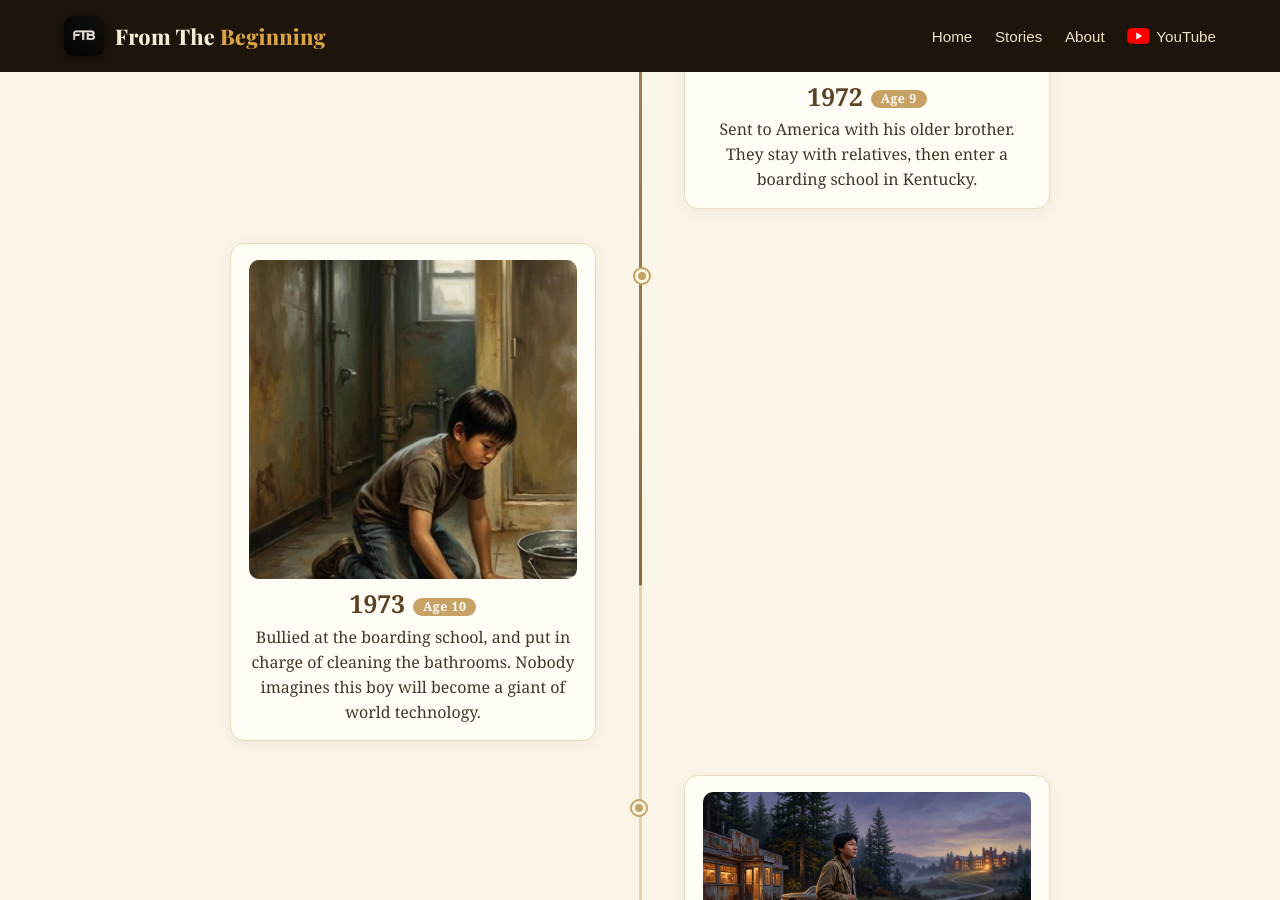
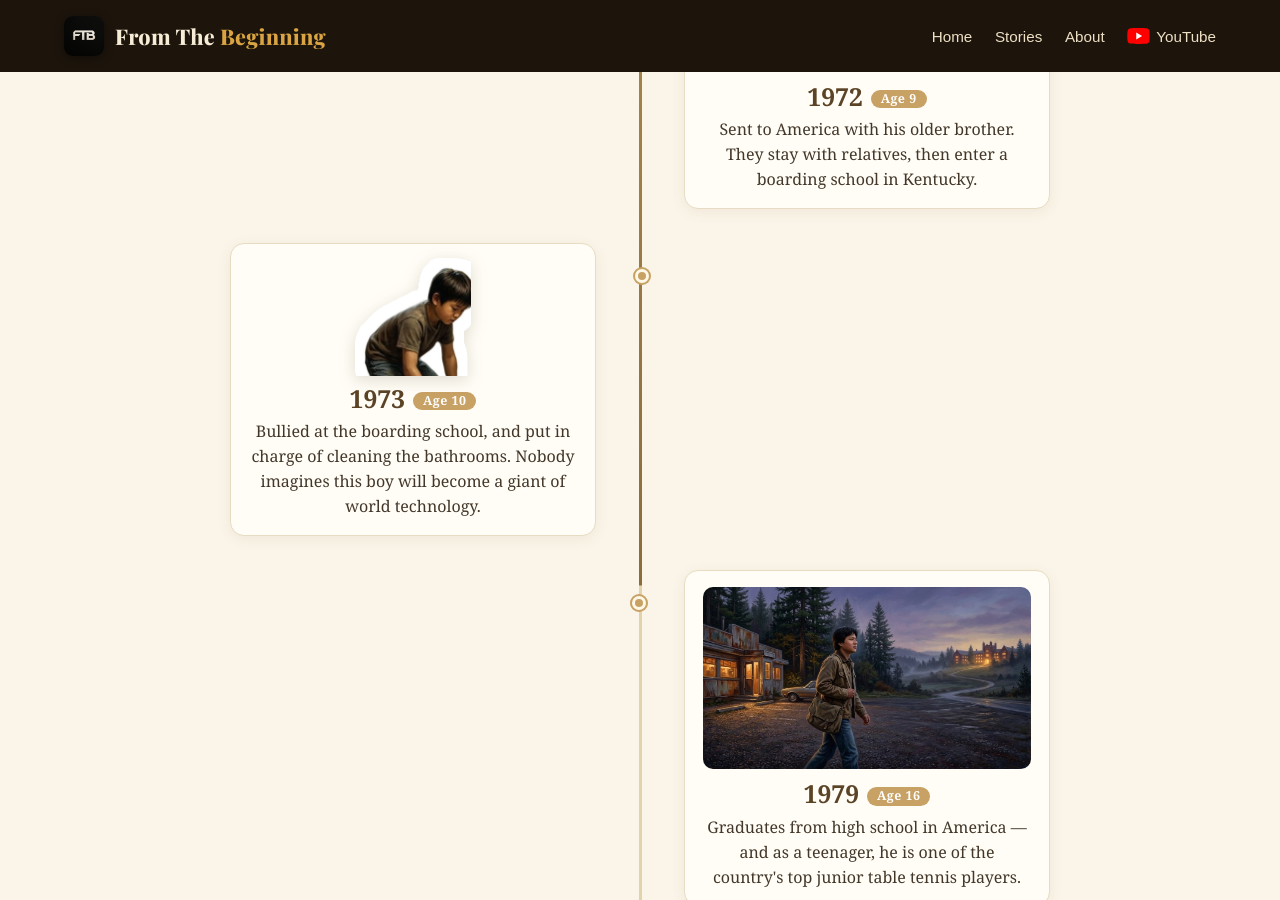
Before and after one commit to docsachmienphi/FTB, a Jekyll site: the page built from _posts/2026-11-14-jensen-huang-timeline.md, in a window 1280 px wide and 900 px high, scrolled down 919 px. Built offline with Jekyll 4.4.1, drawn with Linux system fonts in a browser that asks for light colours.

Commit message:
Timeline: mix restored die-cut icons with scene illustrations

```diff
--- a/_posts/2026-11-14-jensen-huang-timeline.md
+++ b/_posts/2026-11-14-jensen-huang-timeline.md
@@ -43,7 +43,7 @@ image: /assets/images/jensen/jensen-title-drop.jpg
 
 <div class="tl-item"><span class="tl-dot"></span><div class="tl-card"><img class="tl-img" src="/assets/images/jensen/jensen-tl-airport.jpg" alt="Two young brothers with their suitcases in an airport hall, on their way to America" loading="lazy"><div class="tl-year">1972<span class="tl-age">Age 9</span></div><p>Sent to America with his older brother. They stay with relatives, then enter a boarding school in Kentucky.</p></div></div>
 
-<div class="tl-item"><span class="tl-dot"></span><div class="tl-card"><img class="tl-img" src="/assets/images/jensen/jensen-tl-scrub.jpg" alt="Young Jensen on his knees, scrubbing the bathroom floor at boarding school" loading="lazy"><div class="tl-year">1973<span class="tl-age">Age 10</span></div><p>Bullied at the boarding school, and put in charge of cleaning the bathrooms. Nobody imagines this boy will become a giant of world technology.</p></div></div>
+<div class="tl-item"><span class="tl-dot"></span><div class="tl-card"><img class="tl-sticker" src="/assets/images/jensen/stickers/tl-scrub.webp" alt="The young Jensen on his knees, scrubbing the floor of the school dormitory" loading="lazy"><div class="tl-year">1973<span class="tl-age">Age 10</span></div><p>Bullied at the boarding school, and put in charge of cleaning the bathrooms. Nobody imagines this boy will become a giant of world technology.</p></div></div>
 
 <div class="tl-item"><span class="tl-dot"></span><div class="tl-card"><img class="tl-img" src="/assets/images/jensen/jensen-walk-to-school.jpg" alt="Teenage Jensen walking to school at dusk, carrying his books" loading="lazy"><div class="tl-year">1979<span class="tl-age">Age 16</span></div><p>Graduates from high school in America — and as a teenager, he is one of the country's top junior table tennis players.</p></div></div>
 
@@ -53,27 +53,27 @@ image: /assets/images/jensen/jensen-title-drop.jpg
 
 <div class="tl-item"><span class="tl-dot"></span><div class="tl-card"><img class="tl-img" src="/assets/images/jensen/jensen-stanford-class.jpg" alt="Jensen studying in an evening class at Stanford University" loading="lazy"><div class="tl-year">1992<span class="tl-age">Age 29</span></div><p>Earns a master's degree in electrical engineering from Stanford University.</p></div></div>
 
-<div class="tl-item"><span class="tl-dot"></span><div class="tl-card"><img class="tl-img" src="/assets/images/jensen/jensen-dennys-blend.jpg" alt="Three friends at a Denny’s table, planning the company that became NVIDIA" loading="lazy"><div class="tl-year">1993<span class="tl-age">Age 30</span></div><p>In a Denny's restaurant booth, he and two engineer friends decide to start a company. NVIDIA is born.</p></div></div>
+<div class="tl-item"><span class="tl-dot"></span><div class="tl-card"><img class="tl-sticker" src="/assets/images/jensen/stickers/founders.webp" alt="The three founders of NVIDIA together in 1993" loading="lazy"><div class="tl-year">1993<span class="tl-age">Age 30</span></div><p>In a Denny's restaurant booth, he and two engineer friends decide to start a company. NVIDIA is born.</p></div></div>
 
-<div class="tl-item"><span class="tl-dot"></span><div class="tl-card"><img class="tl-img" src="/assets/images/jensen/jensen-nv1.jpg" alt="Jensen holding the green NV1 circuit board, the product that almost ended NVIDIA" loading="lazy"><div class="tl-year">1995<span class="tl-age">Age 32</span></div><p>NVIDIA's first product, the NV1, fails in the market. The young company faces a fight for survival.</p></div></div>
+<div class="tl-item"><span class="tl-dot"></span><div class="tl-card"><img class="tl-sticker" src="/assets/images/jensen/stickers/tl-nv1.webp" alt="Jensen holding up the green NV1 circuit board, NVIDIA’s first product" loading="lazy"><div class="tl-year">1995<span class="tl-age">Age 32</span></div><p>NVIDIA's first product, the NV1, fails in the market. The young company faces a fight for survival.</p></div></div>
 
 <div class="tl-item"><span class="tl-dot"></span><div class="tl-card"><img class="tl-sticker" src="/assets/images/jensen/stickers/chip.webp" alt="The real RIVA 128 chip of 1997 — its name etched into the black package" loading="lazy"><div class="tl-year">1997<span class="tl-age">Age 34</span></div><p>The RIVA 128 graphics card succeeds. NVIDIA finally stands on solid ground.</p></div></div>
 
-<div class="tl-item"><span class="tl-dot"></span><div class="tl-card"><img class="tl-img" src="/assets/images/jensen/jensen-geforce-1999.jpg" alt="Jensen holding the first GeForce card high before the crowd in 1999" loading="lazy"><div class="tl-year">1999<span class="tl-age">Age 36</span></div><p>NVIDIA goes public and launches the GeForce 256. The GPU era officially begins.</p></div></div>
+<div class="tl-item"><span class="tl-dot"></span><div class="tl-card"><img class="tl-sticker" src="/assets/images/jensen/stickers/tl-geforce.webp" alt="A hand holding up the GeForce 256 graphics card in 1999" loading="lazy"><div class="tl-year">1999<span class="tl-age">Age 36</span></div><p>NVIDIA goes public and launches the GeForce 256. The GPU era officially begins.</p></div></div>
 
-<div class="tl-item"><span class="tl-dot"></span><div class="tl-card"><img class="tl-img" src="/assets/images/jensen/jensen-cuda-talk.jpg" alt="Jensen explaining CUDA to a room of engineers and researchers" loading="lazy"><div class="tl-year">2006<span class="tl-age">Age 43</span></div><p>CUDA arrives. Graphics chips can now carry scientific computing too — planting the seed of the AI revolution.</p></div></div>
+<div class="tl-item"><span class="tl-dot"></span><div class="tl-card"><img class="tl-sticker" src="/assets/images/jensen/stickers/cuda.webp" alt="The glowing names NVIDIA and CUDA on a great dark screen" loading="lazy"><div class="tl-year">2006<span class="tl-age">Age 43</span></div><p>CUDA arrives. Graphics chips can now carry scientific computing too — planting the seed of the AI revolution.</p></div></div>
 
-<div class="tl-item"><span class="tl-dot"></span><div class="tl-card"><img class="tl-img" src="/assets/images/jensen/jensen-alexnet-lab.jpg" alt="Researchers celebrating around a screen as their AI learns to see" loading="lazy"><div class="tl-year">2012<span class="tl-age">Age 49</span></div><p>AlexNet wins a breakthrough in deep learning, powered by NVIDIA GPUs. The bet Jensen held for years begins to show its value.</p></div></div>
+<div class="tl-item"><span class="tl-dot"></span><div class="tl-card"><img class="tl-sticker" src="/assets/images/jensen/stickers/researchers.webp" alt="University researchers celebrating around a screen as AlexNet learns to see" loading="lazy"><div class="tl-year">2012<span class="tl-age">Age 49</span></div><p>AlexNet wins a breakthrough in deep learning, powered by NVIDIA GPUs. The bet Jensen held for years begins to show its value.</p></div></div>
 
-<div class="tl-item"><span class="tl-dot"></span><div class="tl-card"><img class="tl-img" src="/assets/images/jensen/jensen-dgx1-delivery.jpg" alt="Jensen delivering the first DGX-1 supercomputer to OpenAI in 2016" loading="lazy"><div class="tl-year">2016<span class="tl-age">Age 53</span></div><p>Jensen personally delivers the DGX-1 supercomputer to OpenAI, and NVIDIA keeps investing in AI infrastructure.</p></div></div>
+<div class="tl-item"><span class="tl-dot"></span><div class="tl-card"><img class="tl-sticker" src="/assets/images/jensen/stickers/dgx1.webp" alt="Jensen presenting the silver DGX-1 computer on stage in 2016" loading="lazy"><div class="tl-year">2016<span class="tl-age">Age 53</span></div><p>Jensen personally delivers the DGX-1 supercomputer to OpenAI, and NVIDIA keeps investing in AI infrastructure.</p></div></div>
 
 <div class="tl-item"><span class="tl-dot"></span><div class="tl-card"><img class="tl-img" src="/assets/images/jensen/jensen-neural-network.jpg" alt="A glowing web of light learning to recognise images — the age of AI arrives" loading="lazy"><div class="tl-year">2022<span class="tl-age">Age 59</span></div><p>ChatGPT appears, and the world's demand for AI computing explodes. NVIDIA becomes one of the great winners of the revolution.</p></div></div>
 
-<div class="tl-item"><span class="tl-dot"></span><div class="tl-card"><img class="tl-img" src="/assets/images/jensen/jensen-keynote-gpu.jpg" alt="Jensen alone on a giant stage, holding a graphics card toward thousands of people" loading="lazy"><div class="tl-year">2023<span class="tl-age">Age 60</span></div><p>NVIDIA's market value passes 1 trillion dollars. The black leather jacket becomes one of the most recognisable symbols in technology.</p></div></div>
+<div class="tl-item"><span class="tl-dot"></span><div class="tl-card"><img class="tl-sticker" src="/assets/images/jensen/stickers/tl-arena.webp" alt="Jensen alone on a great arena stage, holding a graphics card toward the crowd" loading="lazy"><div class="tl-year">2023<span class="tl-age">Age 60</span></div><p>NVIDIA's market value passes 1 trillion dollars. The black leather jacket becomes one of the most recognisable symbols in technology.</p></div></div>
 
-<div class="tl-item"><span class="tl-dot"></span><div class="tl-card"><img class="tl-img" src="/assets/images/jensen/jensen-today.jpg" alt="Jensen Huang in his black leather jacket, before the glass towers of NVIDIA" loading="lazy"><div class="tl-year">2024<span class="tl-age">Age 61</span></div><p>NVIDIA passes 3 trillion dollars. Jensen stands at the very centre of the global technology stage.</p></div></div>
+<div class="tl-item"><span class="tl-dot"></span><div class="tl-card"><img class="tl-sticker" src="/assets/images/jensen/stickers/jensen-today.webp" alt="Jensen Huang today, in his black leather jacket" loading="lazy"><div class="tl-year">2024<span class="tl-age">Age 61</span></div><p>NVIDIA passes 3 trillion dollars. Jensen stands at the very centre of the global technology stage.</p></div></div>
 
-<div class="tl-item"><span class="tl-dot"></span><div class="tl-card"><img class="tl-img" src="/assets/images/jensen/jensen-house-to-servers.jpg" alt="From the house of his childhood to endless halls of servers — one long journey" loading="lazy"><div class="tl-year">2026<span class="tl-age">Age 63</span></div><p>After 33 years, Jensen steps down as NVIDIA's CEO — one of the most influential figures of the AI computing era.</p></div></div>
+<div class="tl-item"><span class="tl-dot"></span><div class="tl-card"><img class="tl-sticker" src="/assets/images/jensen/stickers/tl-walkway.webp" alt="Jensen in profile, lit by the green light of the server halls" loading="lazy"><div class="tl-year">2026<span class="tl-age">Age 63</span></div><p>After 33 years, Jensen steps down as NVIDIA's CEO — one of the most influential figures of the AI computing era.</p></div></div>
 
 </div>
 
```
